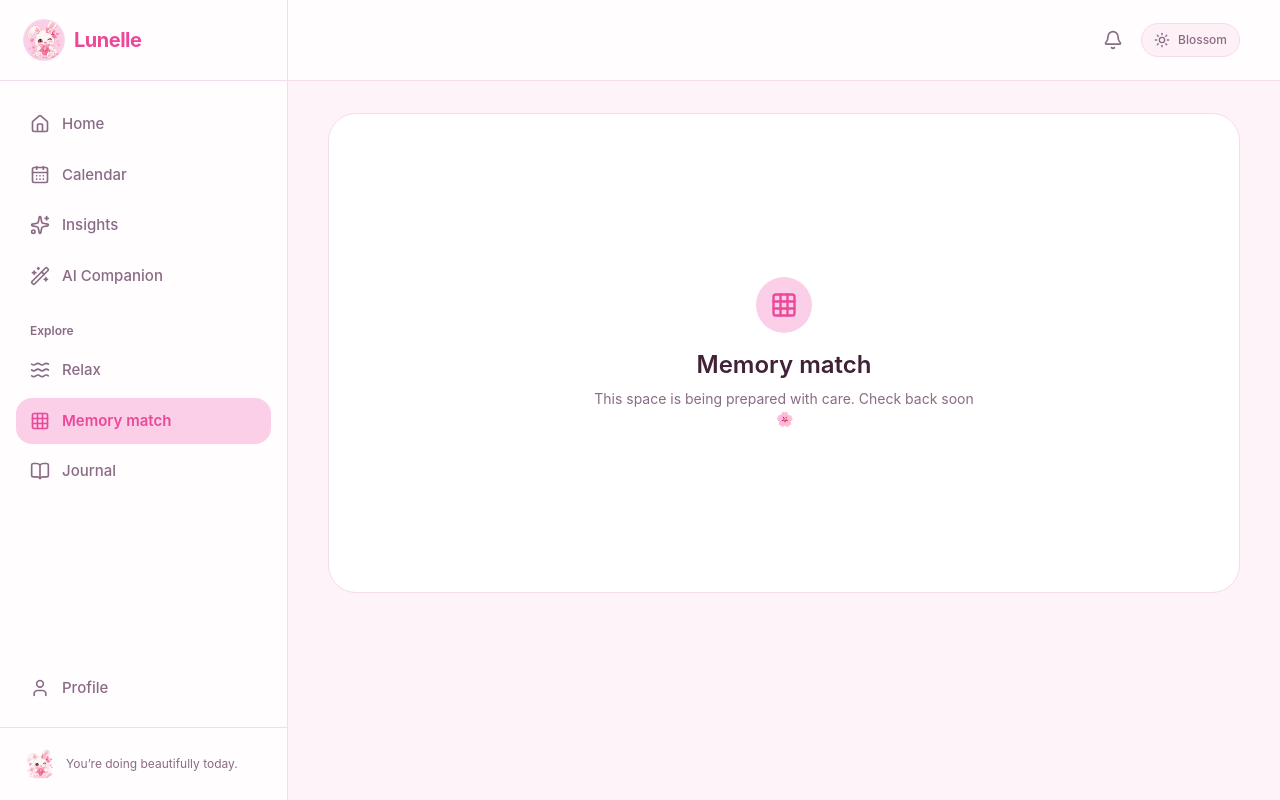
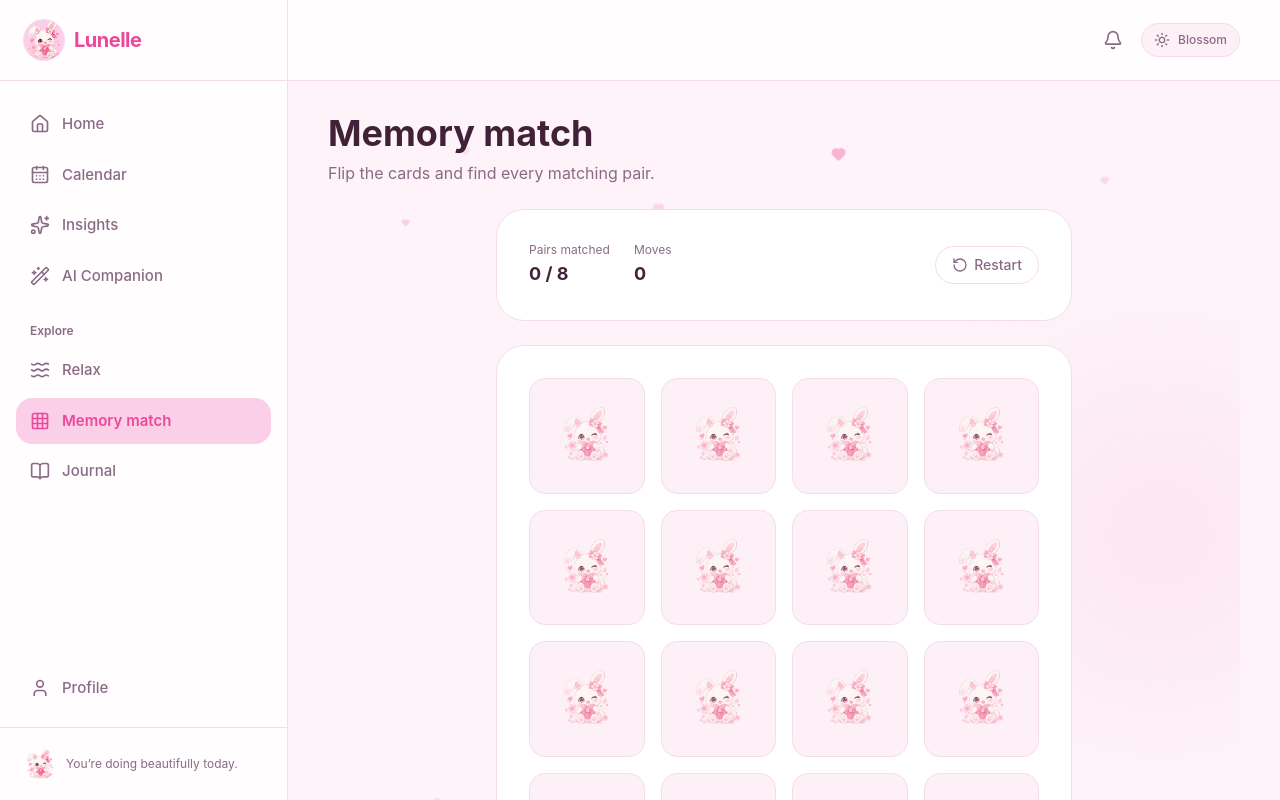
Before and after one commit to asmeetaahh/lunelle, a React (Vite) app: page /memory-match in a window 1280 px wide. Shown: the top 800 px of the page. Built offline with nearby package versions, Linux system fonts and the light colour scheme.

Commit message:
feat: add memory match game

```diff
--- a/src/App.jsx
+++ b/src/App.jsx
@@ -6,11 +6,20 @@ import Calendar from './pages/Calendar'
 import Home from './pages/Home'
 import Insights from './pages/Insights'
 import Journal from './pages/Journal'
+import MemoryMatch from './pages/MemoryMatch'
 import PagePlaceholder from './pages/PagePlaceholder'
 import Relax from './pages/Relax'
 import { ThemeProvider } from './theme/ThemeContext'
 
-const IMPLEMENTED_ROUTES = ['/home', '/calendar', '/insights', '/journal', '/ai-companion', '/relax']
+const IMPLEMENTED_ROUTES = [
+  '/home',
+  '/calendar',
+  '/insights',
+  '/journal',
+  '/ai-companion',
+  '/relax',
+  '/memory-match',
+]
 
 function App() {
   return (
@@ -25,6 +34,7 @@ function App() {
             <Route path="journal" element={<Journal />} />
             <Route path="ai-companion" element={<AiCompanion />} />
             <Route path="relax" element={<Relax />} />
+            <Route path="memory-match" element={<MemoryMatch />} />
             {navItems
               .filter((item) => !IMPLEMENTED_ROUTES.includes(item.to))
               .map(({ to, label, icon }) => (
--- /dev/null
+++ b/src/components/memory-match/CompletionCelebration.jsx
@@ -0,0 +1,24 @@
+import { PartyPopper, RotateCcw } from 'lucide-react'
+import BrandMark from '../ui/BrandMark'
+import Button from '../ui/Button'
+import Card from '../ui/Card'
+
+function CompletionCelebration({ moves, onReplay }) {
+  return (
+    <Card className="mx-auto flex max-w-xl flex-col items-center gap-3 text-center">
+      <BrandMark compact />
+      <div className="flex items-center gap-2">
+        <PartyPopper className="h-5 w-5 text-primary" aria-hidden="true" />
+        <h2 className="text-2xl font-bold text-ink">You found them all!</h2>
+      </div>
+      <p className="text-sm text-ink-muted">
+        You matched every pair in {moves} {moves === 1 ? 'move' : 'moves'}. Well done!
+      </p>
+      <Button icon={RotateCcw} onClick={onReplay} className="mt-2">
+        Play again
+      </Button>
+    </Card>
+  )
+}
+
+export default CompletionCelebration
--- /dev/null
+++ b/src/components/memory-match/GameStatusBar.jsx
@@ -0,0 +1,31 @@
+import { RotateCcw } from 'lucide-react'
+import Card from '../ui/Card'
+
+function GameStatusBar({ moves, matchedPairs, totalPairs, onRestart }) {
+  return (
+    <Card className="mx-auto flex max-w-xl flex-wrap items-center justify-between gap-4">
+      <div className="flex flex-wrap items-center gap-6">
+        <div>
+          <p className="text-xs text-ink-muted">Pairs matched</p>
+          <p className="mt-0.5 text-lg font-bold text-ink">
+            {matchedPairs} / {totalPairs}
+          </p>
+        </div>
+        <div>
+          <p className="text-xs text-ink-muted">Moves</p>
+          <p className="mt-0.5 text-lg font-bold text-ink">{moves}</p>
+        </div>
+      </div>
+      <button
+        type="button"
+        onClick={onRestart}
+        className="flex items-center gap-1.5 rounded-full border border-border px-4 py-2 text-sm font-medium text-ink-muted transition-colors hover:bg-surface-alt hover:text-ink"
+      >
+        <RotateCcw className="h-4 w-4" aria-hidden="true" />
+        Restart
+      </button>
+    </Card>
+  )
+}
+
+export default GameStatusBar
--- /dev/null
+++ b/src/components/memory-match/MemoryBoard.jsx
@@ -0,0 +1,23 @@
+import Card from '../ui/Card'
+import MemoryCard from './MemoryCard'
+
+function MemoryBoard({ deck, flippedIds, matchedIds, isChecking, onCardClick }) {
+  return (
+    <Card className="mx-auto max-w-xl">
+      <div className="grid grid-cols-4 gap-3 sm:gap-4">
+        {deck.map((card) => (
+          <MemoryCard
+            key={card.id}
+            symbol={card.symbol}
+            isFlipped={flippedIds.includes(card.id)}
+            isMatched={matchedIds.has(card.id)}
+            disabled={isChecking}
+            onClick={() => onCardClick(card)}
+          />
+        ))}
+      </div>
+    </Card>
+  )
+}
+
+export default MemoryBoard
--- /dev/null
+++ b/src/components/memory-match/MemoryCard.jsx
@@ -0,0 +1,35 @@
+import bunnyMark from '../../assets/Lunelle bunny.png'
+
+function MemoryCard({ symbol, isFlipped, isMatched, disabled, onClick }) {
+  const revealed = isFlipped || isMatched
+  const isLocked = disabled && !revealed
+
+  return (
+    <button
+      type="button"
+      onClick={onClick}
+      disabled={disabled || revealed}
+      aria-label={revealed ? `Card: ${symbol}` : 'Hidden card'}
+      className={[
+        'memory-card-scene aspect-square w-full transition-transform',
+        isLocked ? 'cursor-wait' : revealed ? 'cursor-default' : 'cursor-pointer hover:scale-[1.04]',
+      ].join(' ')}
+    >
+      <div className={`memory-card-flipper ${revealed ? 'is-flipped' : ''}`}>
+        <div className="memory-card-face flex items-center justify-center rounded-2xl border border-border bg-surface-alt transition-colors hover:border-primary/40">
+          <img src={bunnyMark} alt="" className="h-1/2 w-1/2 object-contain opacity-70" />
+        </div>
+        <div
+          className={[
+            'memory-card-face memory-card-face-back flex items-center justify-center rounded-2xl border text-3xl sm:text-4xl',
+            isMatched ? 'border-primary bg-primary-soft' : 'border-border bg-surface',
+          ].join(' ')}
+        >
+          <span aria-hidden="true">{symbol}</span>
+        </div>
+      </div>
+    </button>
+  )
+}
+
+export default MemoryCard
--- a/src/index.css
+++ b/src/index.css
@@ -99,3 +99,36 @@ body {
     animation: none;
   }
 }
+
+.memory-card-scene {
+  perspective: 1000px;
+}
+
+.memory-card-flipper {
+  position: relative;
+  width: 100%;
+  height: 100%;
+  transition: transform 0.5s cubic-bezier(0.4, 0.2, 0.2, 1);
+  transform-style: preserve-3d;
+}
+
+.memory-card-flipper.is-flipped {
+  transform: rotateY(180deg);
+}
+
+.memory-card-face {
+  position: absolute;
+  inset: 0;
+  backface-visibility: hidden;
+  -webkit-backface-visibility: hidden;
+}
+
+.memory-card-face-back {
+  transform: rotateY(180deg);
+}
+
+@media (prefers-reduced-motion: reduce) {
+  .memory-card-flipper {
+    transition: none;
+  }
+}
--- /dev/null
+++ b/src/lib/memoryMatch.js
@@ -0,0 +1,23 @@
+const SYMBOLS = ['🌸', '💗', '🌙', '⭐', '🦋', '🌷', '🍓', '🧸']
+
+export const TOTAL_PAIRS = SYMBOLS.length
+
+function shuffle(items) {
+  const result = [...items]
+  for (let i = result.length - 1; i > 0; i -= 1) {
+    const j = Math.floor(Math.random() * (i + 1))
+    ;[result[i], result[j]] = [result[j], result[i]]
+  }
+  return result
+}
+
+let cardIdSequence = 0
+function nextCardId() {
+  cardIdSequence += 1
+  return `card-${cardIdSequence}`
+}
+
+export function createShuffledDeck() {
+  const symbols = shuffle([...SYMBOLS, ...SYMBOLS])
+  return symbols.map((symbol) => ({ id: nextCardId(), symbol }))
+}
--- /dev/null
+++ b/src/pages/MemoryMatch.jsx
@@ -0,0 +1,101 @@
+import { useEffect, useRef, useState } from 'react'
+import BackgroundDecor from '../components/decorative/BackgroundDecor'
+import CompletionCelebration from '../components/memory-match/CompletionCelebration'
+import GameStatusBar from '../components/memory-match/GameStatusBar'
+import MemoryBoard from '../components/memory-match/MemoryBoard'
+import { createShuffledDeck, TOTAL_PAIRS } from '../lib/memoryMatch'
+
+const MISMATCH_DELAY_MS = 800
+
+function MemoryMatch() {
+  const [deck, setDeck] = useState(() => createShuffledDeck())
+  const [flippedIds, setFlippedIds] = useState([])
+  const [matchedIds, setMatchedIds] = useState(() => new Set())
+  const [moves, setMoves] = useState(0)
+  const [isChecking, setIsChecking] = useState(false)
+  const timeoutRef = useRef(null)
+
+  useEffect(
+    () => () => {
+      if (timeoutRef.current) clearTimeout(timeoutRef.current)
+    },
+    [],
+  )
+
+  const matchedPairs = matchedIds.size / 2
+  const isComplete = matchedPairs === TOTAL_PAIRS
+
+  const handleCardClick = (card) => {
+    if (isChecking) return
+    if (flippedIds.includes(card.id) || matchedIds.has(card.id)) return
+    if (flippedIds.length >= 2) return
+
+    const nextFlipped = [...flippedIds, card.id]
+    setFlippedIds(nextFlipped)
+
+    if (nextFlipped.length === 2) {
+      setMoves((current) => current + 1)
+
+      const [firstId, secondId] = nextFlipped
+      const first = deck.find((item) => item.id === firstId)
+      const second = deck.find((item) => item.id === secondId)
+
+      if (first.symbol === second.symbol) {
+        setMatchedIds((current) => {
+          const next = new Set(current)
+          next.add(firstId)
+          next.add(secondId)
+          return next
+        })
+        setFlippedIds([])
+      } else {
+        setIsChecking(true)
+        timeoutRef.current = setTimeout(() => {
+          setFlippedIds([])
+          setIsChecking(false)
+        }, MISMATCH_DELAY_MS)
+      }
+    }
+  }
+
+  const handleReplay = () => {
+    if (timeoutRef.current) clearTimeout(timeoutRef.current)
+    setDeck(createShuffledDeck())
+    setFlippedIds([])
+    setMatchedIds(new Set())
+    setMoves(0)
+    setIsChecking(false)
+  }
+
+  return (
+    <div className="relative space-y-6">
+      <BackgroundDecor />
+
+      <div>
+        <h1 className="text-3xl font-bold text-ink sm:text-4xl">Memory match</h1>
+        <p className="mt-2 text-base text-ink-muted">
+          Flip the cards and find every matching pair.
+        </p>
+      </div>
+
+      <GameStatusBar
+        moves={moves}
+        matchedPairs={matchedPairs}
+        totalPairs={TOTAL_PAIRS}
+        onRestart={handleReplay}
+      />
+
+      {isComplete && <CompletionCelebration moves={moves} onReplay={handleReplay} />}
+
+      <MemoryBoard
+        deck={deck}
+        flippedIds={flippedIds}
+        matchedIds={matchedIds}
+        isChecking={isChecking}
+        onCardClick={handleCardClick}
+      />
+    </div>
+  )
+}
+
+export default MemoryMatch
```
